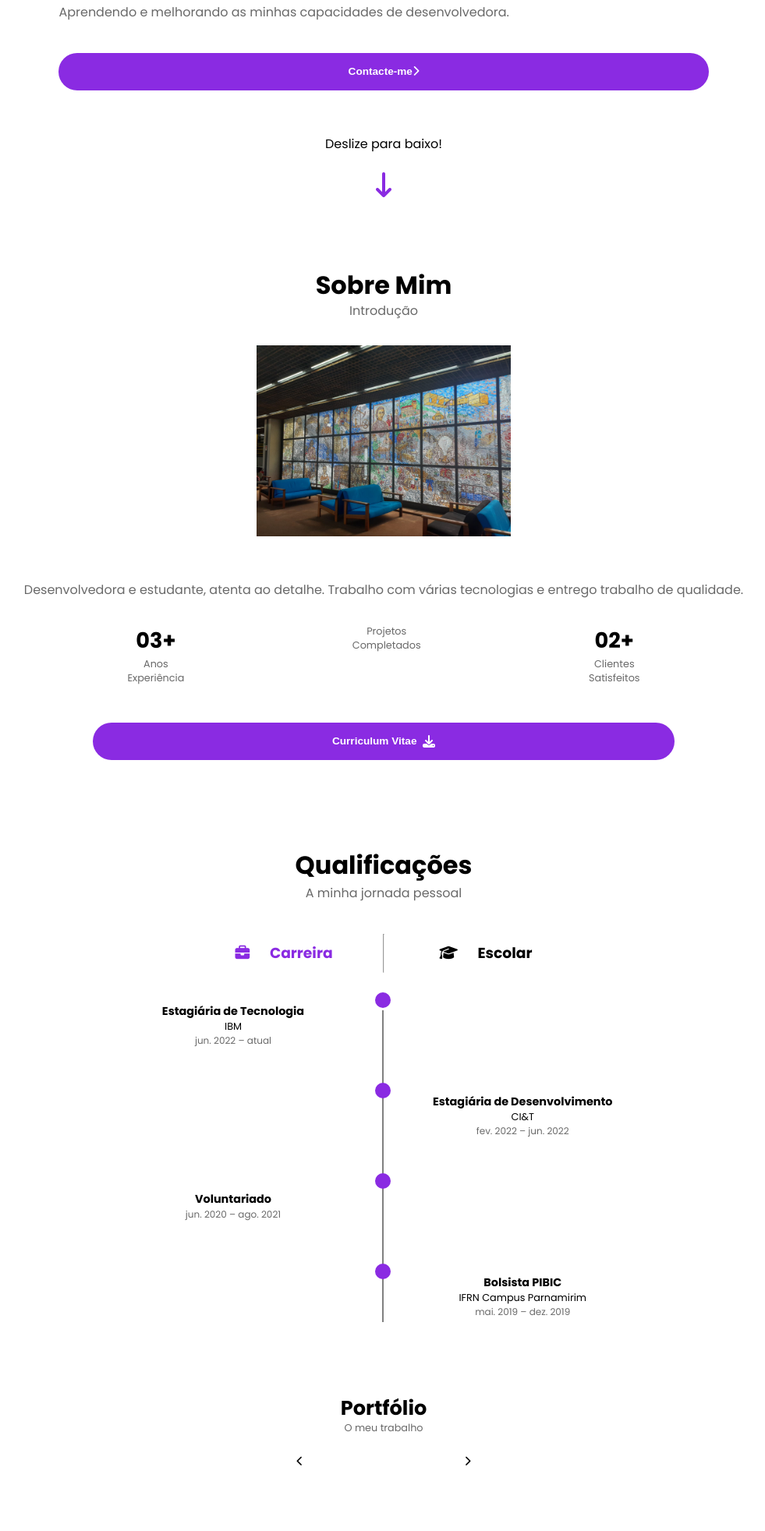
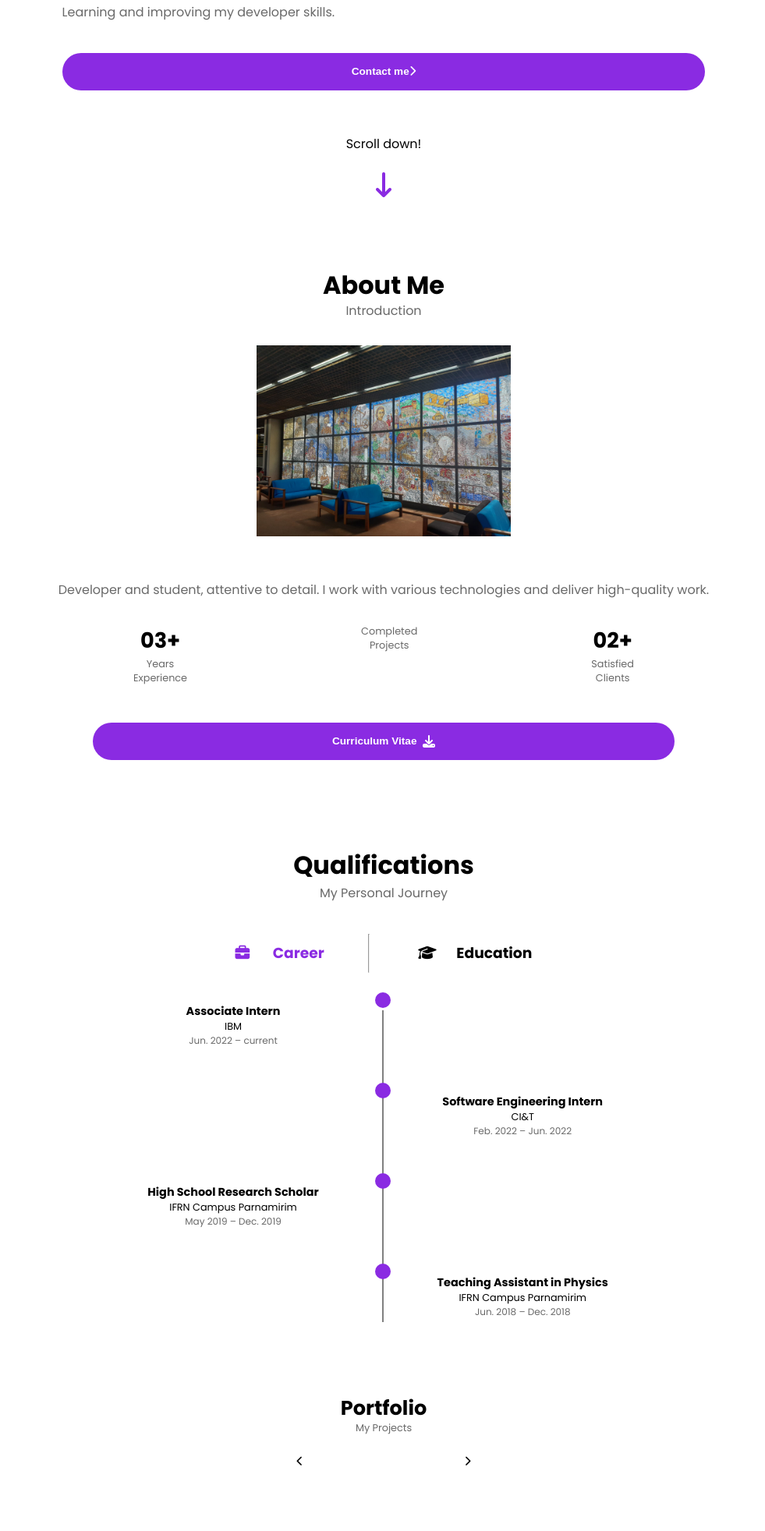
Before and after one commit to JasminiSantos/JasminiSantos, a plain HTML site: page index.html in a window 1280 px wide. Shown: the part 461-2425 px from the top of the page at 78% size, without its empty margins (148-1129 px from the left). Drawn offline with Linux system fonts and the light colour scheme; no server answers.

Commit message:
updating portfolio website

```diff
--- a/index.html
+++ b/index.html
@@ -32,15 +32,15 @@
             </div>
 
             <div class="introduction">
-                <h1>Olá, eu sou a Jasmini</h1>
-                <h2>Web Developer</h2>
-                <p>Aprendendo e melhorando as minhas capacidades de desenvolvedora.</p>
+                <h1>💜 Hello, I am Jasmini!</h1>
+                <h2>Web and Mobile Developer</h2>
+                <p>Learning and improving my developer skills.</p>
             </div>
 
-            <button>Contacte-me <i class="fa-solid fa-chevron-right"></i></button>
+            <button>Contact me <i class="fa-solid fa-chevron-right"></i></button>
 
             <div class="godown">
-                <p>Deslize para baixo!</p>
+                <p>Scroll down!</p>
                 <i class="fa-solid fa-arrow-down-long"></i>
             </div>
         </div>
@@ -48,33 +48,32 @@
         <br><br>
 
         <div class="aboutme">
-            <h1>Sobre Mim</h1>
-            <label>Introdução</label>
+            <h1>About Me</h1>
+            <label>Introduction</label>
 
             <img src="assets/landscape.jpeg" alt="Profile landscape">
 
-            <p>Desenvolvedora e estudante, atenta ao detalhe. Trabalho com várias tecnologias e entrego trabalho de
-                qualidade.</p>
+            <p>Developer and student, attentive to detail. I work with various technologies and deliver high-quality work.</p>
 
             <div class="timeStats">
                 <div class="stat">
                     <p>03+</p>
-                    <label>Anos
-                        Experiência</label>
+                    <label>Years
+                        Experience</label>
                 </div>
                 <div class="stat">
                     <p id="projectsSum"></p>
-                    <label>Projetos
-                        Completados</label>
+                    <label>Completed
+                        Projects</label>
                 </div>
                 <div class="stat">
                     <p>02+</p>
-                    <label>Clientes
-                        Satisfeitos</label>
+                    <label>Satisfied
+                        Clients</label>
                 </div>
             </div>
 
-            <a href="./assets/Currículo Jasmini.pdf" download="">
+            <a href="./assets/CV.pdf" download="">
                 <button>
                     Curriculum Vitae &nbsp;<i class="fa-solid fa-download"></i>
                 </button>
@@ -84,16 +83,17 @@
         <br><br>
 
         <div class="timelineInfo">
-            <h1>Qualificações</h1>
-            <label>A minha jornada pessoal</label>
+            <h1>Qualifications</h1>
+            <label>My Personal Journey</label>
 
             <div class="timelineButtons">
                 <div data-timeline="career" onclick="timeLineChange(this)" class="timelineButton current">
-                    <h3><i class="fa-solid fa-briefcase"></i>Carreira</h3>
+                    <h3><i class="fa-solid fa-briefcase"></i>
+                        Career</h3>
                 </div>
                 <hr>
                 <div data-timeline="school" onclick="timeLineChange(this)" class="timelineButton">
-                    <h3><i class="fa-solid fa-graduation-cap"></i>Escolar</h3>
+                    <h3><i class="fa-solid fa-graduation-cap"></i>Education</h3>
                 </div>
             </div>
 
@@ -102,23 +102,24 @@
 
                     <div class="lineMiddle">
                         <div class="dot">
-                            <h4>Estagiária de Tecnologia</h4>
+                            <h4>Associate Intern</h4>
                             <p>IBM</p>
-                            <label>jun. 2022 – atual</label>
+                            <label>Jun. 2022 – current</label>
                         </div>
                         <div class="dot">
-                            <h4>Estagiária de Desenvolvimento</h4>
+                            <h4>Software Engineering Intern</h4>
                             <p>CI&T</p>
-                            <label>fev. 2022 – jun. 2022</label>
+                            <label>Feb. 2022 – Jun. 2022</label>
                         </div>
                         <div class="dot">
-                            <h4>Voluntariado</h4>
-                            <label>jun. 2020 – ago. 2021</label>
+                            <h4>High School Research Scholar</h4>
+                            <p>IFRN Campus Parnamirim</p>
+                            <label>May 2019 – Dec. 2019</label>
                         </div>
                         <div class="dot">
-                            <h4>Bolsista PIBIC</h4>
+                            <h4>Teaching Assistant in Physics</h4>
                             <p>IFRN Campus Parnamirim</p>
-                            <label>mai. 2019 – dez. 2019</label>
+                            <label>Jun. 2018 – Dec. 2018</label>
                         </div>
                     </div>
                 </div>
@@ -127,12 +128,17 @@
 
                     <div class="lineMiddle">
                         <div class="dot">
-                            <h4>Bacharelado em Ciência da Computação</h4>
+                            <h4>Bachelor in Computer Science</h4>
                             <p>PUCPR</p>
                             <label>2021 – 2024</label>
                         </div>
                         <div class="dot">
-                            <h4>Técnico Integrado em Mecatrônica</h4>
+                            <h4>iOS Development Student</h4>
+                            <p>Apple Developer Academy PUCPR</p>
+                            <label>Feb. 2023 – current</label>
+                        </div>
+                        <div class="dot">
+                            <h4>Integrated Mechatronics Technical Program</h4>
                             <p>IFRN</p>
                             <label>2016 – 2019</label>
                         </div>
@@ -147,8 +153,8 @@
 
 
         <div class="portfolio">
-            <h1>Portfólio</h1>
-            <label>O meu trabalho</label>
+            <h1>Portfolio</h1>
+            <label>My Projects</label>
             <div class="projects">
 
             </div>
```
Also changed, not shown: 2 other files.
